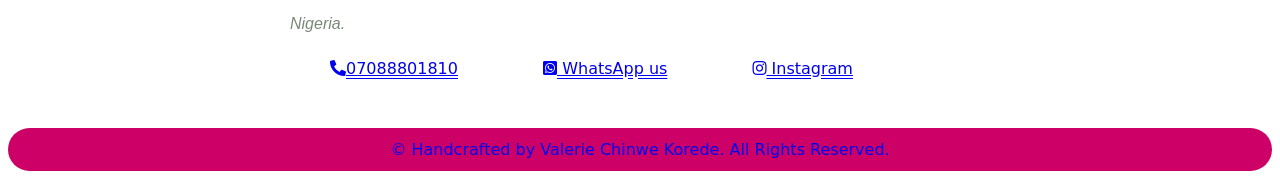
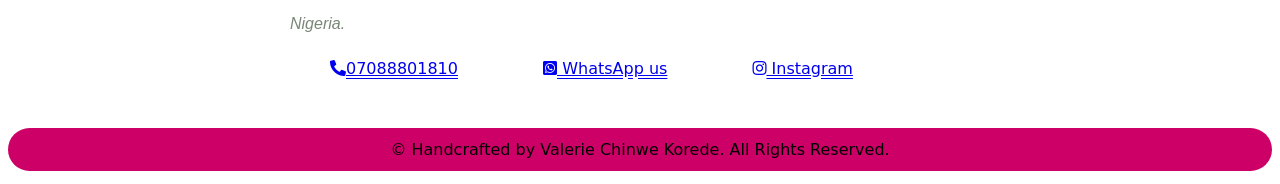
Before and after one commit to valeriechinwe/Bakery, a plain HTML site: page index.html in a window 1280 px wide. Shown: the part 4399-4583 px from the top of the page. Drawn offline with Linux system fonts and the light colour scheme; a web font is replaced by a local one.

Commit message:
footer color

```diff
--- a/index.html
+++ b/index.html
@@ -185,7 +185,7 @@
 
   <div class="mine">
     <footer>
-      <a class="afoot" href="https://valeriechinwe.github.io/website/" target="_blank"> © Handcrafted by Valerie Chinwe Korede. All Rights Reserved.</a>
+      <a class="afoot" href="https://valeriechinwe.github.io/website/" target="_blank" style="color:black"> © Handcrafted by Valerie Chinwe Korede. All Rights Reserved.</a>
     </footer>
   </div>
 
```
